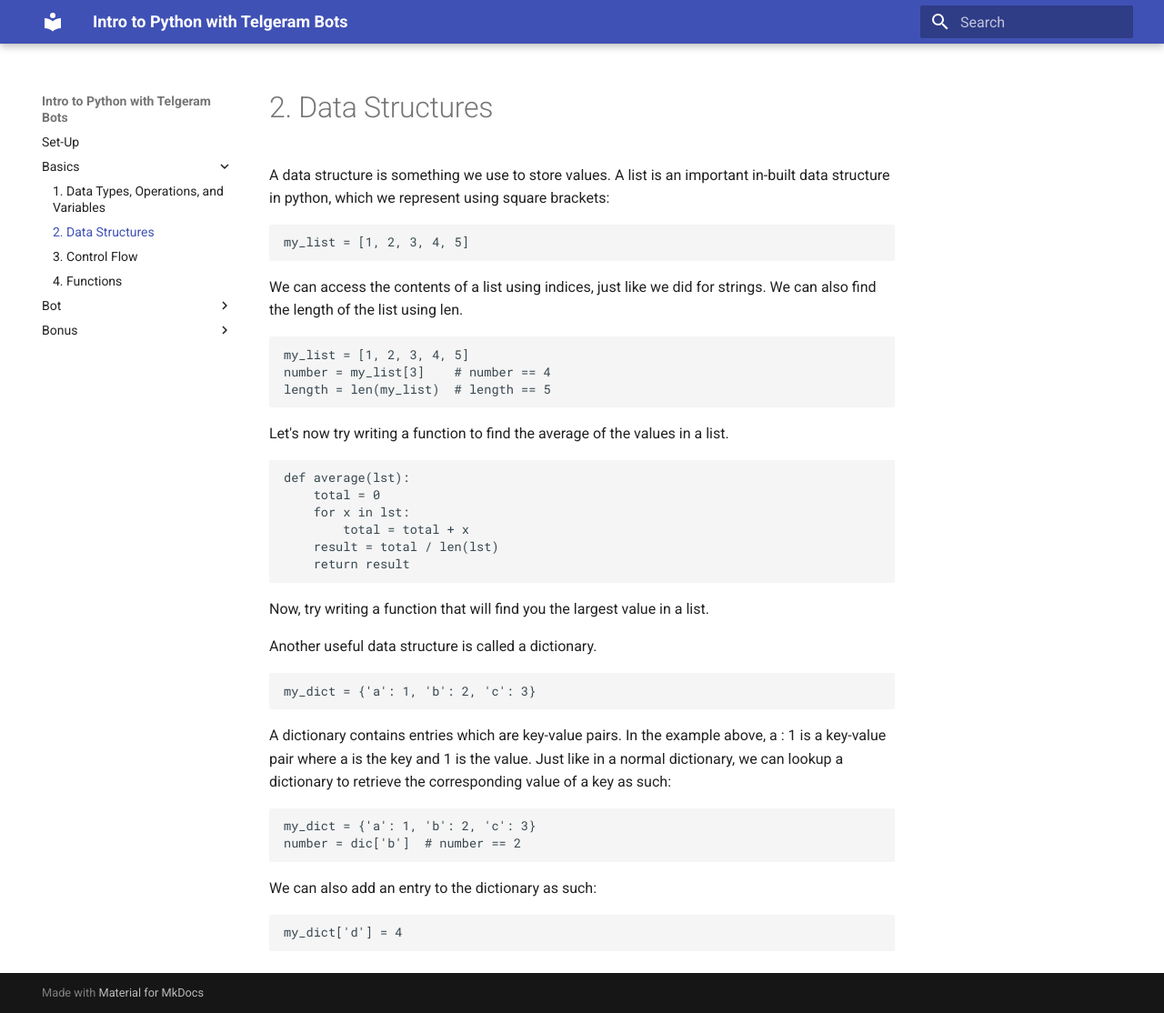
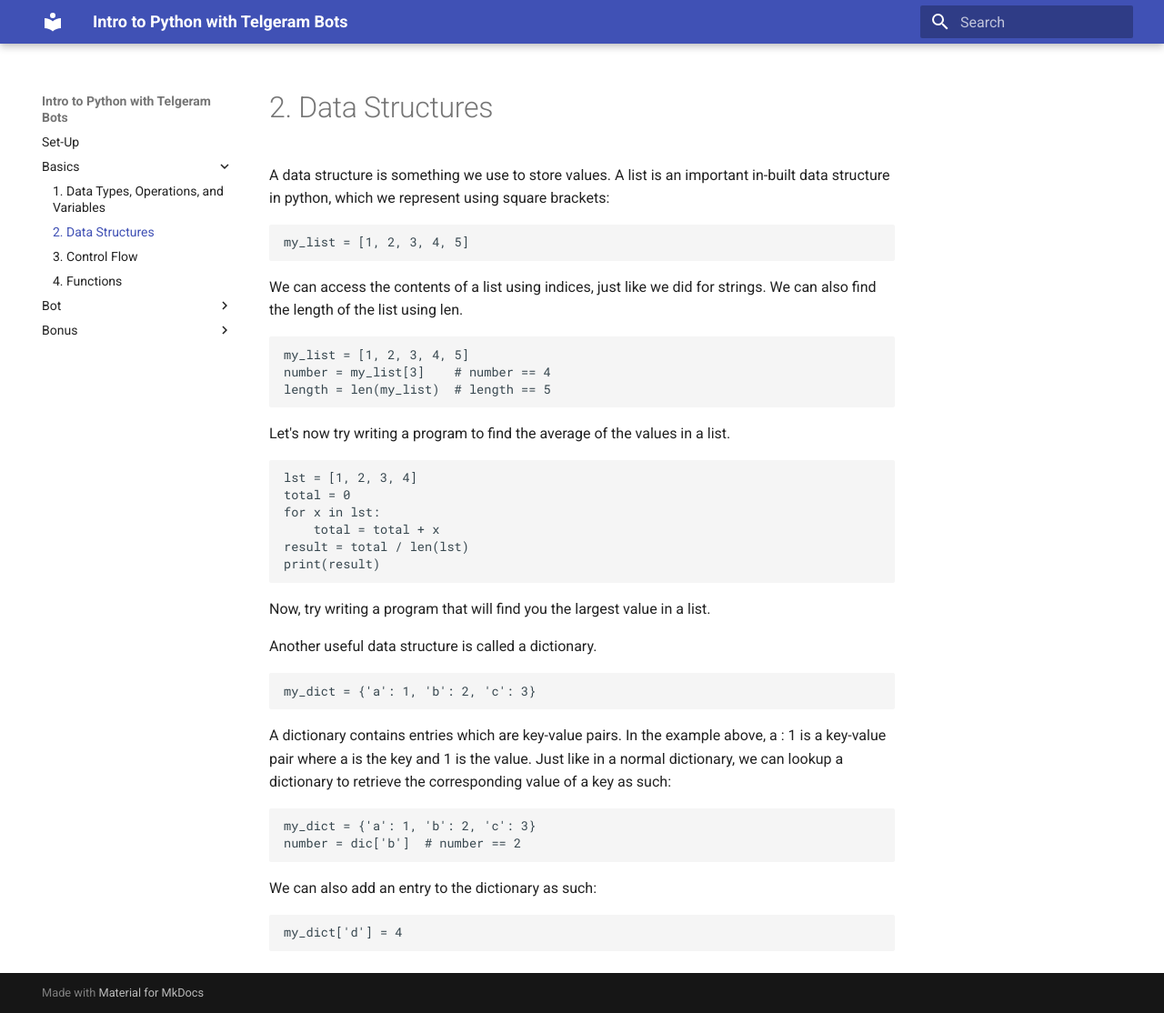
Before and after one commit to USP-Python/USP-Python.github.io, an MkDocs documentation site: the page built from docs/02-basics.md, in a window 1280 px wide and 1114 px high. Shown: the whole window at 91% size. Built offline with MkDocs 1.6.1 and Material for MkDocs 9.7.7, drawn with Linux system fonts in a browser that asks for light colours; old or Windows-style settings are respelled for this version of MkDocs.

Commit message:
removed use of functions

````diff
--- a/docs/02-basics.md
+++ b/docs/02-basics.md
@@ -11,17 +11,17 @@ my_list = [1, 2, 3, 4, 5]
 number = my_list[3]    # number == 4
 length = len(my_list)  # length == 5
 ```
-Let's now try writing a function to find the average of the values in a list.
+Let's now try writing a program to find the average of the values in a list.
 
 ```python
-def average(lst):
-    total = 0
-    for x in lst:
-        total = total + x
-    result = total / len(lst)
-    return result
+lst = [1, 2, 3, 4]
+total = 0
+for x in lst:
+    total = total + x
+result = total / len(lst)
+print(result)
 ```
-Now, try writing a function that will find you the largest value in a list.
+Now, try writing a program that will find you the largest value in a list.
 
 Another useful data structure is called a dictionary.
 
````
